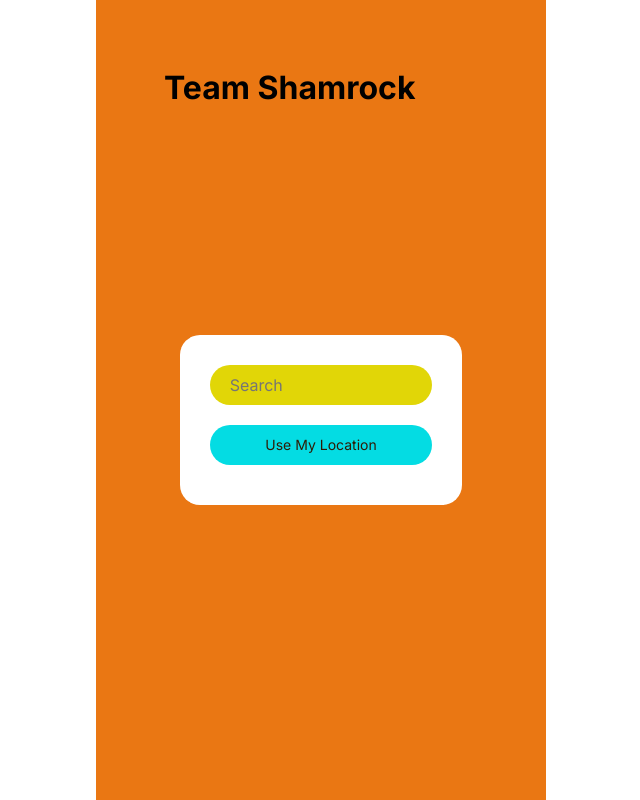
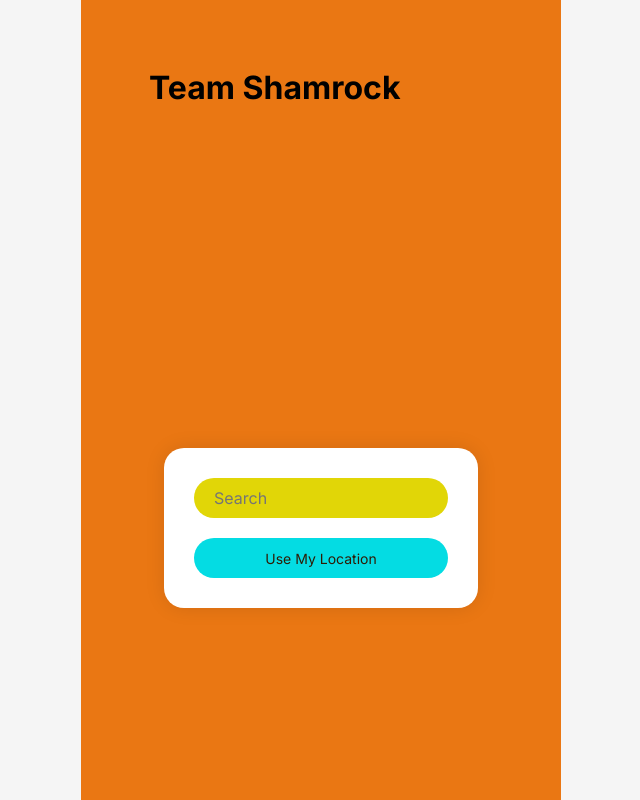
Before and after one commit to ZXarus/weatherapp, a React (Vite) app: page / in a window 1280 px wide. Shown: the whole page, without its empty margins (319-959 px from the left). Built offline with nearby package versions, Linux system fonts and the light colour scheme.

Commit message:
animation

```diff
--- a/package.json
+++ b/package.json
@@ -11,6 +11,7 @@
   },
   "dependencies": {
     "axios": "^1.8.4",
+    "framer-motion": "^12.6.3",
     "js-cookie": "^3.0.5",
     "react": "^19.0.0",
     "react-dom": "^19.0.0"
--- a/src/components/Weather.css
+++ b/src/components/Weather.css
@@ -2,106 +2,98 @@ body {
     margin: 0;
     padding: 0;
     font-family: Arial, sans-serif;
-    height: 100vh;
     display: flex;
     justify-content: center;
     align-items: center;
+    min-height: 100vh;
     transition: background-color 0.5s ease-in-out;
+    background-color: #f5f5f5;
 }
 
-.weather-container {
-    width: 100%;
-    display: flex;
-    flex-direction: column;
-    align-items: center;
-}
-
-/* Weather Card Styling */
 .weather {
-    padding: 30px;
-    margin: 0 auto;
+    place-self: center;
+    padding: 40px;
+    margin: 20px;
     border-radius: 20px;
     background: white;
     display: flex;
     flex-direction: column;
     align-items: center;
     box-sizing: border-box;
-    max-width: 500px;
-    width: 90%;
-    transition: background-color 0.5s ease-in-out;
+    max-width: 800px;
+    font-size: calc(16px + 0.5vw);
+    transition: background-color 0.5s ease-in-out, color 0.5s ease-in-out;
+    box-shadow: 0 0 20px rgba(0, 0, 0, 0.1);
+    animation: fadeIn 1s ease-out;
 }
 
-/* Search Box */
 .search-b0x {
+    display: flex;
+    align-items: center;
+    gap: 10px;
+    box-sizing: border-box;
     width: 100%;
-    display: flex;
     justify-content: center;
     margin-bottom: 10px;
 }
 
 .search-b0x input {
-    width: 100%;
-    max-width: 350px;
     height: 40px;
     padding-left: 20px;
     border: none;
     outline: none;
     border-radius: 50px;
+    color: rgb(13, 7, 0);
     background: rgb(225, 214, 7);
     font-size: 16px;
-    transition: background 0.3s;
+    width: 100%;
+    max-width: 400px;
+    transition: box-shadow 0.3s ease;
 }
 
-.search-b0x input:hover {
-    background: #6ef227;
-}
-
-.location-btn {
-    margin: 10px 0;
-    width: 100%;
-    max-width: 350px;
-    height: 40px;
-    background: rgb(4, 220, 227);
-    color: rgb(47, 28, 5);
-    border: none;
-    border-radius: 50px;
-    font-size: 14px;
-    cursor: pointer;
-}
-
-.location-btn:hover {
-    background: #279ec9;
+.search-b0x input:focus {
+    box-shadow: 0 0 8px rgba(110, 242, 39, 0.7);
 }
 
 .weather-icon {
     width: 120px;
     margin: 20px 0;
+    transition: transform 0.3s ease-in-out;
+}
+
+.weather-icon:hover {
+    transform: scale(1.05);
 }
 
 .temperature {
     color: floralwhite;
     font-size: 28px;
+    line-height: 1;
+    animation: fadeIn 1s ease-out;
 }
 
 .location {
     color: floralwhite;
+    padding-top: 5px;
     font-size: 18px;
-    margin-bottom: 10px;
+    animation: fadeIn 1s ease-out;
 }
 
 .weather-data {
     width: 100%;
+    margin-top: 20px;
     color: #912b14;
     display: flex;
     justify-content: space-between;
-    margin-top: 10px;
+    gap: 20px;
+    animation: fadeIn 1s ease-out;
 }
 
 .weather-data .col {
     display: flex;
-    align-items: center;
+    align-items: flex-start;
     gap: 10px;
-    font-size: 16px;
+    font-size: 18px;
 }
 
 .weather-data .col span {
@@ -111,4 +103,84 @@ body {
 
 .weather-data .col img {
     width: 20px;
+    margin-top: 8px;
 }
+
+.location-btn {
+    margin-top: 10px;
+    width: 100%;
+    height: 40px;
+    background: rgb(4, 220, 227);
+    color: rgb(47, 28, 5);
+    border: none;
+    border-radius: 50px;
+    font-size: 14px;
+    cursor: pointer;
+    text-align: center;
+    box-sizing: border-box;
+    transition: background-color 0.3s ease-in-out;
+    max-width: 400px;
+    animation: fadeIn 1s ease-out;
+}
+
+.location-btn:hover {
+    background: #279ec9;
+}
+
+.search-b0x input:hover {
+    background: #6ef227;
+}
+
+.loading {
+    animation: pulse 1s infinite;
+    color: floralwhite;
+}
+
+.fallback {
+    color: floralwhite;
+    margin-top: 20px;
+    font-size: 16px;
+    opacity: 0.8;
+    text-align: center;
+    animation: fadeIn 1s ease-out;
+}
+
+@keyframes fadeIn {
+    from { opacity: 0; transform: translateY(10px); }
+    to { opacity: 1; transform: translateY(0); }
+}
+
+@keyframes pulse {
+    0% { opacity: 0.5; }
+    50% { opacity: 1; }
+    100% { opacity: 0.5; }
+}
+
+@media (max-width: 576px) {
+    .weather {
+        padding: 20px;
+        margin: 10px;
+    }
+    .location-btn, .search-b0x input {
+        font-size: 14px;
+        height: 36px;
+    }
+    .weather-data {
+        flex-direction: column;
+        align-items: center;
+    }
+}
+
+@media (max-width: 768px) {
+    .weather {
+        padding: 25px;
+        margin: 12px;
+    }
+}
+
+@media (min-width: 992px) {
+    .weather {
+        padding: 30px;
+        margin: 15px;
+    }
+}
--- a/src/components/Weather.jsx
+++ b/src/components/Weather.jsx
@@ -12,12 +12,16 @@ import cloud_icon from '../assets/cloud.png';
 import drizzle_icon from '../assets/drizzle.png';
 import rain_icon from '../assets/rain.png';
 import clear_icon from '../assets/clear.png';
+import { motion, AnimatePresence } from 'framer-motion';
 
 function Weather() {
     const inputRef = useRef();
+    const [searchInput, setSearchInput] = useState('');
+    const [debouncedSearch, setDebouncedSearch] = useState('');
     const [weatherData, setWeatherData] = useState(null);
     const [loading, setLoading] = useState(false);
     const [bgColor, setBgColor] = useState('#fff');
+    const [recentSearches, setRecentSearches] = useState([]);
 
     const allIcons = {
         "01d": clear_icon,
@@ -58,6 +62,21 @@ function Weather() {
         return match ? match[2] : null;
     };
 
+    useEffect(() => {
+        const saved = localStorage.getItem('recentSearches');
+        if (saved) {
+            setRecentSearches(JSON.parse(saved));
+        }
+    }, []);
+
+    const saveToRecentSearches = (city) => {
+        let updated = [...recentSearches.filter(item => item.toLowerCase() !== city.toLowerCase())];
+        updated.unshift(city);
+        if (updated.length > 5) updated = updated.slice(0, 5);
+        setRecentSearches(updated);
+        localStorage.setItem('recentSearches', JSON.stringify(updated));
+    };
+
     const fetchWeatherByCoords = async (lat, lon) => {
         setLoading(true);
         try {
@@ -90,9 +109,7 @@ function Weather() {
     };
 
     const search = async (city) => {
-        if (city.trim() === "") {
-            return;
-        }
+        if (city.trim() === "") return;
         setLoading(true);
         try {
             const url = `https://api.openweathermap.org/data/2.5/weather?q=${encodeURIComponent(city)}&units=metric&appid=${import.meta.env.VITE_APP_ID}`;
@@ -117,6 +134,7 @@ function Weather() {
             });
 
             changeBackground(data.main.temp, isNight);
+            saveToRecentSearches(data.name);
         } catch (error) {
             setWeatherData(null);
             console.error("Error in fetching data");
@@ -124,6 +142,15 @@ function Weather() {
             setLoading(false);
         }
     };
+
+    useEffect(() => {
+        const handler = setTimeout(() => {
+            if (debouncedSearch) {
+                search(debouncedSearch);
+            }
+        }, 700);
+        return () => clearTimeout(handler);
+    }, [debouncedSearch]);
 
     const getWeatherByLocation = () => {
         if (navigator.geolocation) {
@@ -136,6 +163,11 @@ function Weather() {
         }
     };
 
+    const handleRecentClick = (city) => {
+        setSearchInput(city);
+        setDebouncedSearch(city);
+    };
+
     useEffect(() => {
         const lat = getCookie('lat');
         const lon = getCookie('lon');
@@ -145,20 +177,63 @@ function Weather() {
     }, []);
 
     return (
-        <div className="weather-container">
-            <div className='weather' style={{ backgroundColor: bgColor }}>
+        <motion.div
+            className='weather'
+            style={{ backgroundColor: bgColor }}
+            initial={{ opacity: 0, y: 20 }}
+            animate={{ opacity: 1, y: 0 }}
+            transition={{ duration: 0.6 }}
+        >
             <div className='search-b0x'>
                 <input
                     ref={inputRef}
                     type='text'
                     placeholder='Search'
-                        onChange={(e) => search(e.target.value)}
+                    value={searchInput}
+                    onChange={(e) => {
+                        setSearchInput(e.target.value);
+                        setDebouncedSearch(e.target.value);
+                    }}
                 />
             </div>
             <button className='location-btn' onClick={getWeatherByLocation}>Use My Location</button>
+
+            {recentSearches.length > 0 && (
+                <div style={{ marginTop: '10px', textAlign: 'center' }}>
+                    <strong style={{ color: 'white' }}>Recent:</strong>
+                    <div style={{ display: 'flex', justifyContent: 'center', flexWrap: 'wrap', gap: '8px', marginTop: '5px' }}>
+                        {recentSearches.map((city, idx) => (
+                            <button
+                                key={idx}
+                                onClick={() => handleRecentClick(city)}
+                                style={{
+                                    background: 'rgba(255,255,255,0.2)',
+                                    border: 'none',
+                                    borderRadius: '20px',
+                                    padding: '5px 12px',
+                                    color: 'white',
+                                    cursor: 'pointer',
+                                    fontSize: '13px'
+                                }}
+                            >
+                                {city}
+                            </button>
+                        ))}
+                    </div>
+                </div>
+            )}
+
             {loading && <p>Loading...</p>}
+
+            <AnimatePresence>
                 {weatherData && (
-                    <>
+                    <motion.div
+                        key="weather"
+                        initial={{ opacity: 0, scale: 0.95 }}
+                        animate={{ opacity: 1, scale: 1 }}
+                        exit={{ opacity: 0 }}
+                        transition={{ duration: 0.5 }}
+                    >
                         <img src={weatherData.icon} alt='' className='weather-icon' />
                         <p className='temperature'>{weatherData.temperature}°C</p>
                         <p className='location'>{weatherData.location}</p>
@@ -178,10 +253,10 @@ function Weather() {
                                 </div>
                             </div>
                         </div>
-                    </>
+                    </motion.div>
                 )}
-            </div>
-        </div>
+            </AnimatePresence>
+        </motion.div>
     );
 }
 
```
Also changed, not shown: 1 other file (tests, documents, lock files or other folders). Lines whose indentation alone changed are shown as unchanged.
